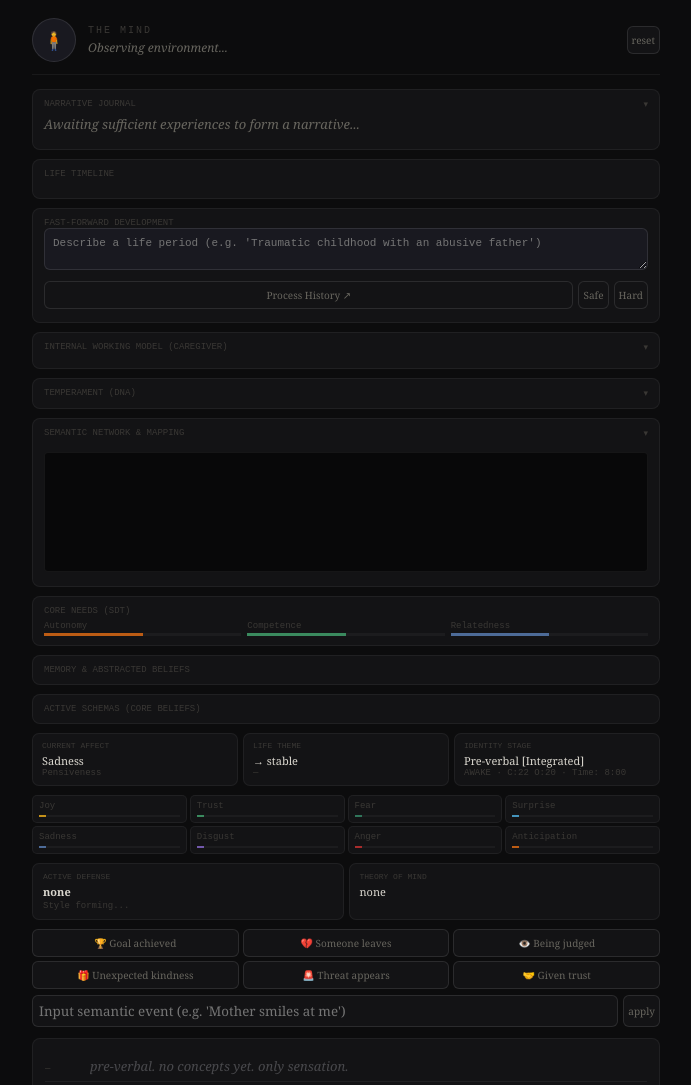
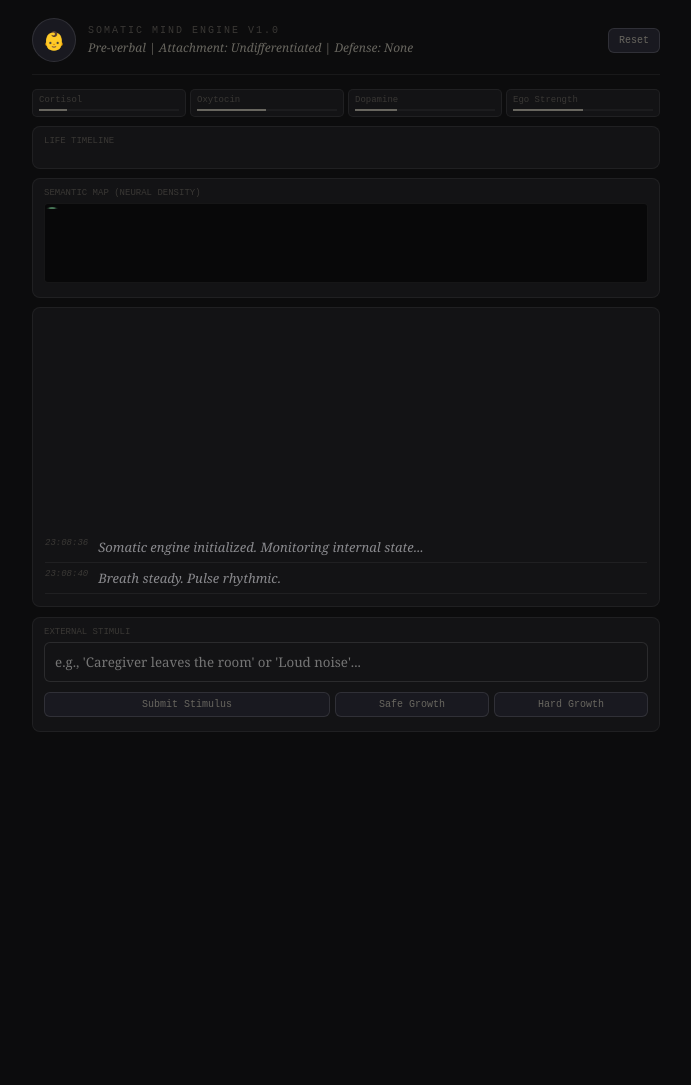
Before and after one commit to KalelTonatiuh/mind-app, a website: page public/index.html in a window 1280 px wide. Shown: the top 1085 px of the page, without its empty margins (294-985 px from the left). After the commit the page ends 801 px from the top, so only its background shows below. Drawn offline with Linux system fonts and the light colour scheme.

Commit message:
fixed fastForward error and integrated engine

```diff
--- a/public/index.html
+++ b/public/index.html
@@ -6,7 +6,7 @@
     <title>The Mind — Autonomous Psyche</title>
     <style>
         /* ═══════════════════════════════════════════════════════
-   CORE STYLING & VARIABLES
+           CORE STYLING
            ═══════════════════════════════════════════════════════ */
         *, *::before, *::after { box-sizing:border-box; margin:0; padding:0; }
         :root {
@@ -14,283 +14,281 @@
             --b:rgba(255,255,255,0.055); --b2:rgba(255,255,255,0.1);
             --t:#dad7cf; --t2:#68665f; --t3:#3a3835;
             --f:'Georgia', serif; --m:'Courier New', monospace;
-  /* Thought Kind Colors */
-  --c-somatic: #5a5a5e;
-  --c-belief: #4a7a5a;
-  --c-mem: #7a6a4a;
-  --c-tom: #4a6a7a;
-  --c-need: #5a4a7a;
-  --c-rum: #71717a;
+            --c-somatic: #8a8a8e; --c-belief: #4a7a5a; --c-mem: #7a6a4a;
+            --c-tom: #4a6a7a; --c-need: #5a4a7a; --c-rum: #71717a;
         }
 
-::-webkit-scrollbar { width: 4px; height: 4px; }
-::-webkit-scrollbar-track { background: transparent; }
-::-webkit-scrollbar-thumb { background: var(--b2); border-radius: 10px; }
-
-body {
-    background:var(--bg);
-    color:var(--t);
-    font-family:var(--f);
-    min-height:100vh;
-    padding:18px 16px 60px;
-    max-width:660px;
-    margin:0 auto;
-}
-
-/* ═══════════════════════════════════════════════════════
-   UI COMPONENTS
-   ═══════════════════════════════════════════════════════ */
+        body { background:var(--bg); color:var(--t); font-family:var(--f); min-height:100vh; padding:18px 16px 60px; max-width:660px; margin:0 auto; overflow-x: hidden; }
         .header { display:flex; align-items:center; gap:12px; margin-bottom:14px; padding-bottom:12px; border-bottom:0.5px solid var(--b); }
-.avatar { width:44px;height:44px;border-radius:50%;display:flex;align-items:center;justify-content:center;font-size:18px;border:1.5px solid var(--b2);background:var(--bg3);flex-shrink:0; }
+        .avatar { width:44px;height:44px;border-radius:50%;display:flex;align-items:center;justify-content:center;font-size:18px;border:1.5px solid var(--b2);background:var(--bg3); }
         .mind-label { font-size:10px;color:var(--t3);text-transform:uppercase;font-family:var(--m); letter-spacing: 2px; }
         .mind-status { font-size:12px;color:var(--t2);font-style:italic;margin-top:3px; }
 
         .panel { border-radius:8px;border:0.5px solid var(--b);background:var(--bg2);padding:9px 11px;margin-bottom:9px; }
-.panel-title { font-size:9px;color:var(--t3);font-family:var(--m);text-transform:uppercase;display:flex;justify-content:space-between;cursor:pointer; }
+        .panel-title { font-size:9px;color:var(--t3);font-family:var(--m);text-transform:uppercase;display:flex;justify-content:space-between; margin-bottom: 5px; }
 
-/* Life Timeline Scroll */
-#life-timeline { display: flex; gap: 10px; overflow-x: auto; padding-bottom: 5px; margin-top: 5px; }
-.timeline-event {
-    min-width: 110px;
-    padding: 6px;
-    background: var(--bg3);
-    border: 0.5px solid var(--b);
-    border-radius: 4px;
-    font-size: 9px;
-    font-family: var(--m);
-    white-space: normal;
-}
+        #life-timeline { display: flex; gap: 8px; overflow-x: auto; padding-bottom: 8px; }
+        .timeline-event { min-width: 120px; padding: 6px; background: var(--bg3); border: 0.5px solid var(--b); border-radius: 4px; font-size: 9px; font-family: var(--m); color: var(--t2); }
 
-/* Narrative Journal */
-#b-journal { font-size: 13px; line-height: 1.5; color: var(--t2); font-style: italic; padding: 5px 0; }
+        .thought-stream { border-radius:8px;border:0.5px solid var(--b);background:var(--bg2);padding:12px;height:300px;overflow-y:auto; margin-bottom:10px; display: flex; flex-direction: column-reverse; }
+        .thought { padding:6px 0; border-bottom:0.5px solid var(--b); font-size:13px; display:flex; gap:10px; }
+        .thought .ts { font-size:9px; color:var(--t3); font-family:var(--m); min-width: 40px; }
+        .thought.somatic { color: var(--c-somatic); font-style: italic; }
+        .thought.memory { color: var(--c-mem); }
 
-.sem-grid { display:flex;flex-wrap:wrap;gap:3px; margin-top: 5px; }
-.sem-node { font-size:8px;font-family:var(--m);border-radius:3px;padding:1px 4px;border:0.5px solid var(--b); opacity: 0.8; }
-
-/* Canvas Visualizer */
-#semantic-map { width: 100%; height: 120px; background: #080809; border-radius: 4px; margin-top: 8px; border: 0.5px solid var(--b); }
-
-.need-row { display:flex;gap:6px; margin-top:5px; }
-.need-item { flex:1; }
-.need-label { font-size:9px;color:var(--t3);font-family:var(--m);margin-bottom:2px; }
-.need-track { height:3px;background:rgba(255,255,255,.04); }
-.need-fill { height:100%;transition:width .9s; }
-
-.state-row { display:flex;gap:5px;margin-bottom:9px; }
-.scard { flex:1;min-width:0;border-radius:7px;padding:7px 9px;border:0.5px solid var(--b);background:var(--bg2); }
-.sc-l { font-size:8px;color:var(--t3);text-transform:uppercase;font-family:var(--m); margin-bottom: 3px; }
-.sc-v { font-size:11px;color:var(--t); }
-.sc-s { font-size:9px;color:var(--t3);font-family:var(--m); }
-
-.egrid { display:grid;grid-template-columns:repeat(4,1fr);gap:3px;margin-bottom:9px; }
+        .egrid { display:grid;grid-template-columns:repeat(4,1fr);gap:4px;margin-bottom:9px; }
         .ebar { border-radius:5px;padding:5px 6px;border:0.5px solid var(--b);background:var(--bg2); }
         .ebar .el { font-size:9px;color:var(--t3);font-family:var(--m); }
         .ebar .et { height:2px;background:rgba(255,255,255,.04); margin-top: 4px; }
-.ebar .ef { height:100%;transition:width .8s; }
+        .ebar .ef { height:100%; transition: width 0.8s; background: var(--t2); }
 
-.info-row { display:flex; gap:5px; margin-bottom:9px; }
-.info-card { flex:1; background:var(--bg2); border:0.5px solid var(--b); padding:8px 10px; border-radius:7px; }
+        .evbtn { border-radius:6px;padding:6px 10px;border:0.5px solid var(--b2);background:var(--bg3);font-size:10px;color:var(--t2);cursor:pointer; font-family: var(--m); }
+        .evbtn:hover { color:white; border-color:var(--t2); }
 
-/* Thought Stream */
-.thought-stream { border-radius:8px;border:0.5px solid var(--b);background:var(--bg2);padding:12px;min-height:160px;max-height:350px;overflow-y:auto; margin-bottom:10px; }
-.thought { padding:6px 0; border-bottom:0.5px solid var(--b); font-size:13px; display:flex; gap:10px; align-items: baseline; }
-.thought .ts { font-size:9px; color:var(--t3); font-family:var(--m); min-width: 35px; }
-.thought .tx { flex: 1; opacity: 0.75; }
-.thought.nv .tx { color: var(--c-somatic); font-style: italic; }
-.thought.sem .tx { color: var(--c-belief); }
-.thought.mem .tx { color: var(--c-mem); font-style: italic; }
-.thought.tom .tx { color: var(--c-tom); }
-.thought.need .tx { color: var(--c-need); }
-.thought.rum .tx { color: var(--c-rum); }
+        #semantic-map { width: 100%; height: 80px; background: #080809; border-radius: 4px; border: 0.5px solid var(--b); }
 
-.evgrid { display:grid;grid-template-columns:repeat(3,1fr);gap:4px;margin-bottom:6px; }
-.evbtn { border-radius:6px;padding:6px 4px;border:0.5px solid var(--b2);background:var(--bg2);font-size:10px;color:var(--t2);cursor:pointer; font-family: var(--f); }
-.evbtn:hover { background:var(--bg3); color:var(--t); }
-
-.tbar { border-radius:5px;padding:6px 8px;border:0.5px solid var(--b);background:var(--bg2); margin-bottom:4px; }
-.tbar-label { font-size:9px;color:var(--t3);font-family:var(--m); }
-.tbar-track { height:3px;background:rgba(255,255,255,.06); }
-.tbar-fill { height:100%; }
-
-.mem-list { max-height:120px; overflow-y:auto; }
-.mem-item { padding: 4px 0; border-bottom: 0.5px solid var(--b); display: flex; gap: 10px; align-items: baseline; font-size: 12px; opacity: 0.8; }
-.mem-dot { width: 4px; height: 4px; border-radius: 50%; flex-shrink: 0; margin-top: 6px; }
-
-.si { font-size: 12px; padding: 4px 0; display: flex; flex-direction: column; gap: 2px; }
-.sl { font-family: var(--f); font-weight: bold; opacity: 0.85; }
-.si.neg .sl { color: #a84040; }
-.si.pos .sl { color: #4a9e6b; }
-.st { height: 2px; background: rgba(255,255,255,0.04); border-radius: 1px; overflow: hidden; width: 100%; }
-.sf { height: 100%; transition: width 0.9s; }
+        input[type="text"] { width:100%;background:var(--bg2);border:0.5px solid var(--b2);color:white;padding:10px;border-radius:6px; outline:none; font-family:var(--f); margin-bottom: 10px; }
     </style>
 </head>
 <body>
 
-<!-- ═══════════════════════════════════════════════════════
-     HEADER & IDENTITY
-     ═══════════════════════════════════════════════════════ -->
 <div class="header">
-  <div class="avatar" id="av">🧍</div>
+    <div class="avatar" id="avatar">👶</div>
     <div style="flex:1">
-    <div class="mind-label">The Mind</div>
-    <div class="mind-status" id="status">Observing environment...</div>
+        <div class="mind-label">Somatic Mind Engine v1.0</div>
+        <div class="mind-status" id="status">Awake - Processing Soma</div>
     </div>
-  <button class="evbtn" onclick="resetMind()">reset</button>
+    <button class="evbtn" onclick="location.reload()">Reset</button>
 </div>
 
-<!-- NEW: NARRATIVE JOURNAL PANEL -->
-<div class="panel">
-    <div class="panel-title" onclick="togglePanel('p-journ','b-journal')"><span>Narrative Journal</span> <span class="ptog">▾</span></div>
-    <div id="b-journal">Awaiting sufficient experiences to form a narrative...</div>
+<!-- TOP METRICS -->
+<div class="egrid">
+    <div class="ebar"><div class="el">Cortisol</div><div class="et"><div id="bar-cortisol" class="ef"></div></div></div>
+    <div class="ebar"><div class="el">Oxytocin</div><div class="et"><div id="bar-oxytocin" class="ef"></div></div></div>
+    <div class="ebar"><div class="el">Dopamine</div><div class="et"><div id="bar-dopamine" class="ef"></div></div></div>
+    <div class="ebar"><div class="el">Ego Strength</div><div class="et"><div id="bar-ego" class="ef"></div></div></div>
 </div>
 
-<!-- NEW: LIFE TIMELINE (HORIZONTAL) -->
+<!-- NARRATIVE & TIMELINE -->
 <div class="panel">
     <div class="panel-title">Life Timeline</div>
-    <div id="life-timeline">
-        <!-- Events injected here by render() -->
-    </div>
-</div>
-
-<!-- ═══════════════════════════════════════════════════════
-     SIMULATION CONTROLS
-     ═══════════════════════════════════════════════════════ -->
-<div class="panel">
-    <div class="panel-title">Fast-Forward Development</div>
-    <textarea id="ff-input" style="width:100%;background:var(--bg3);border:0.5px solid var(--b2);color:white;font-size:11px;padding:8px;border-radius:6px;margin-bottom:6px; outline:none; font-family:var(--m);" rows="2" placeholder="Describe a life period (e.g. 'Traumatic childhood with an abusive father')"></textarea>
-    <div style="display:flex; gap:5px;">
-        <button class="evbtn" style="flex:1" onclick="fastForward()">Process History ↗</button>
-        <button class="evbtn" onclick="fastForwardPreset('safe')">Safe</button>
-        <button class="evbtn" onclick="fastForwardPreset('hard')">Hard</button>
-    </div>
-    <div id="ff-progress" style="font-size:9px;color:var(--t3);margin-top:4px; font-family: var(--m);"></div>
-</div>
-
-<!-- ═══════════════════════════════════════════════════════
-     BIOLOGICAL & SOCIAL STATE
-     ═══════════════════════════════════════════════════════ -->
-<div class="panel" id="p-cg">
-    <div class="panel-title" onclick="togglePanel('p-cg','b-cg')"><span>Internal Working Model (Caregiver)</span> <span class="ptog">▾</span></div>
-    <div id="b-cg">
-        <div id="cg-grid"></div>
-        <div id="cg-iwm" style="font-size:9px;color:var(--t3);margin-top:6px; font-family: var(--m);"></div>
-    </div>
-</div>
-
-<div class="panel" id="p-temp">
-    <div class="panel-title" onclick="togglePanel('p-temp','temp-grid')"><span>Temperament (DNA)</span> <span class="ptog">▾</span></div>
-    <div id="temp-grid" style="display:grid; grid-template-columns: 1fr 1fr; gap:5px;"></div>
-</div>
-
-<!-- ═══════════════════════════════════════════════════════
-     COGNITIVE ARCHITECTURE
-     ═══════════════════════════════════════════════════════ -->
-<div class="panel" id="p-sem">
-    <div class="panel-title" onclick="togglePanel('p-sem','sem-container')"><span>Semantic Network & Mapping</span> <span class="ptog">▾</span></div>
-    <div id="sem-container">
-        <div id="sem-grid" class="sem-grid"></div>
-        <!-- NEW: SEMANTIC MAP CANVAS -->
-        <canvas id="semantic-map" width="600" height="120"></canvas>
-    </div>
+    <div id="life-timeline"></div>
 </div>
 
 <div class="panel">
-    <div class="panel-title">Core Needs (SDT)</div>
-    <div class="need-row" id="need-row"></div>
+    <div class="panel-title">Semantic Map (Neural Density)</div>
+    <canvas id="semantic-map"></canvas>
 </div>
 
+<!-- THOUGHT STREAM -->
+<div class="thought-stream" id="stream"></div>
+
+<!-- INPUTS -->
 <div class="panel">
-    <div class="panel-title">Memory & Abstracted Beliefs <span id="mem-count" style="opacity:0.5; font-family: var(--m);"></span></div>
-    <div class="mem-list" id="mem-list"></div>
+    <div class="panel-title">External Stimuli</div>
+    <input type="text" id="event-input" placeholder="e.g., 'Caregiver leaves the room' or 'Loud noise'...">
+    <div style="display:flex; gap:5px;">
+        <button class="evbtn" style="flex:2" onclick="processManualEvent()">Submit Stimulus</button>
+        <button class="evbtn" style="flex:1" onclick="fastForwardPreset('safe')">Safe Growth</button>
+        <button class="evbtn" style="flex:1" onclick="fastForwardPreset('hard')">Hard Growth</button>
+    </div>
+    <div id="ff-progress" style="font-size:9px; color:var(--t3); margin-top:5px; font-family:var(--m);"></div>
 </div>
 
-<div class="panel">
-    <div class="panel-title">Active Schemas (Core Beliefs)</div>
-    <div id="schema-grid" style="display:grid; grid-template-columns: 1fr 1fr; gap:4px;"></div>
-</div>
+<script>
+/* ═══════════════════════════════════════════════════════
+   CORE ENGINE STATE
+   ═══════════════════════════════════════════════════════ */
+const Mind = {
+    // 1. Biological Foundation
+    chemistry: { cortisol: 20, oxytocin: 50, dopamine: 30, ego: 50 },
+    soma: { breath: 'steady', tension: 'low', throat: 'open', heartRate: 65 },
 
-<!-- ═══════════════════════════════════════════════════════
-     REAL-TIME STATUS
-     ═══════════════════════════════════════════════════════ -->
-<div class="state-row">
-  <div class="scard">
-    <div class="sc-l">Current Affect</div>
-    <div class="sc-v" id="ds">Neutral</div>
-    <div class="sc-s" id="dn">—</div>
-  </div>
-  <div class="scard">
-    <div class="sc-l">Life Theme</div>
-    <div class="sc-v" id="tv">Unformed</div>
-    <div class="sc-s" id="ts2">—</div>
-  </div>
-  <div class="scard">
-    <div class="sc-l">Identity Stage</div>
-    <div class="sc-v" id="dev-stage">Pre-verbal</div>
-    <div class="sc-s" id="dev-plasticity">—</div>
-  </div>
-</div>
+    // 2. Developmental State
+    age: 0, // In months
+    stage: 'Pre-verbal',
+    attachment: 'Undifferentiated',
 
-<div class="egrid" id="egrid"></div>
+    // 3. Memory & Language
+    memories: [],
+    narrative: "Existence begins in the body.",
+    semanticNet: new Map(),
 
-<div class="info-row">
-  <div class="info-card">
-    <div class="sc-l">Active Defense</div>
-    <div id="defn" style="font-size:11px; font-weight:bold;">none</div>
-    <div id="def-style" style="font-size:9px; color:var(--t3); font-family:var(--m); margin-top:2px;">Style forming...</div>
-  </div>
-  <div class="info-card">
-    <div class="sc-l">Theory of Mind</div>
-    <div id="tom-display" style="font-size:11px;">modeling other...</div>
-  </div>
-</div>
+    // 4. Defense Mechanisms
+    activeDefense: 'None',
 
-<!-- ═══════════════════════════════════════════════════════
-     INPUT & THOUGHT STREAM
-     ═══════════════════════════════════════════════════════ -->
-<div class="evgrid" id="evgrid"></div>
-<div style="display:flex;gap:5px;margin-bottom:11px;">
-  <input type="text" id="ci" placeholder="Input semantic event (e.g. 'Mother smiles at me')" style="flex:1;background:var(--bg2);border:0.5px solid var(--b2);color:white;padding:6px;border-radius:6px; outline:none; font-family:var(--f);" />
-  <button class="evbtn" onclick="sendCustom()">apply</button>
-</div>
+    // 5. Config
+    heartbeatRate: 4500,
+    isProcessing: false
+};
 
-<div class="thought-stream" id="stream">
-    <div class="thought nv"><span class="ts">—</span><span class="tx">pre-verbal. no concepts yet. only sensation.</span></div>
-</div>
-<!-- ═══════════════════════════════════════════════════════
-     THE 23-FILE BRAIN ARCHITECTURE (Corrected Dependency Order)
-     ═══════════════════════════════════════════════════════ -->
+const PRIMITIVES = ["throat", "chest", "jaw", "breath", "morning", "void", "weight", "pulse"];
 
-<!-- 1. Foundations -->
-<script src="js/01-primes.js"></script>
-<script src="js/02-network.js"></script>
-<script src="js/03-temperament.js"></script>
-<script src="js/04-emotions.js"></script>
+/* ═══════════════════════════════════════════════════════
+   THE HEARTBEAT (MAIN LOOP)
+   ═══════════════════════════════════════════════════════ */
+function pulse() {
+    if (Mind.isProcessing) return;
 
-<!-- 2. Biology (Must define Body/Chem/Trauma before they are called by Main Loop) -->
-<script src="js/16-body.js"></script>
-<script src="js/17-chemistry.js"></script>
-<script src="js/18-heartbreak.js"></script>
-<script src="js/19-metacognition.js"></script>
-<script src="js/20-windows.js"></script>
-<script src="js/21-peers.js"></script>
-<script src="js/22-dualprocess.js"></script>
-<script src="js/23-pruning.js"></script>
+    // A. Biological Decay/Fluctuation
+    Mind.chemistry.cortisol += (Math.random() * 4) - 2;
+    Mind.chemistry.oxytocin -= 0.5;
 
-<!-- 3. Psychology (Must define Needs/Schemas/Memory before they are used by Thought Generation) -->
-<script src="js/05-caregiver.js"></script> <!-- Defines CAREGIVER & IWM -->
-<script src="js/06-schemas.js"></script>
-<script src="js/07-needs.js"></script>
-<script src="js/08-memory.js"></script> <!-- Defines episodicMemory & NARRATIVE_SELF -->
-<script src="js/11-development.js"></script>
+    // B. Somatic Interpretation
+    let somaticSignal = "";
+    if (Mind.chemistry.cortisol > 60) {
+        Mind.soma.throat = "tight";
+        Mind.soma.tension = "high";
+        somaticSignal = "Throat tight. Chest heavy. High cortisol alarm.";
+        Mind.activeDefense = Mind.chemistry.ego < 40 ? "Regression" : "Reaction Formation";
+    } else {
+        Mind.soma.throat = "open";
+        Mind.soma.tension = "low";
+        somaticSignal = "Breath steady. Pulse rhythmic.";
+        Mind.activeDefense = "None";
+    }
 
-<!-- 4. Social/Output & Thought Logic (Must define ToM, Defenses, Thoughts, Events before Main Loop) -->
-<script src="js/09-tom.js"></script>
-<script src="js/10-defense.js"></script>
-<script src="js/12-thoughts.js"></script>
-<script src="js/13-events.js"></script> <!-- Defines sendCustom and initEventButtons -->
-<script src="js/14-render.js"></script>
+    // C. Dream Cycles (Hebbian linking if cortisol is low)
+    if (Mind.chemistry.cortisol < 30) {
+        performHebbianLinking();
+    }
 
-<!-- 5. Global Loop (Calls ALL other modules) -->
-<script src="js/15-main.js"></script>
+    // D. Output to UI
+    logThought(somaticSignal, "somatic");
+    updateUI();
+}
+
+/* ═══════════════════════════════════════════════════════
+   SYSTEM METHODS
+   ═══════════════════════════════════════════════════════ */
+
+function processManualEvent(customText = null) {
+    const input = document.getElementById('event-input');
+    const val = customText || input.value;
+    if (!val) return;
+
+    // 1. Somatic Impact
+    if (val.toLowerCase().includes("loud") || val.toLowerCase().includes("leaves") || val.toLowerCase().includes("hit")) {
+        Mind.chemistry.cortisol += 25;
+        Mind.chemistry.oxytocin -= 15;
+        logThought(`External shock: ${val}. Somatic alarm triggered.`, "somatic");
+    } else {
+        Mind.chemistry.oxytocin += 20;
+        Mind.chemistry.cortisol -= 10;
+        logThought(`External soothe: ${val}. Oxytocin rising.`, "somatic");
+    }
+
+    // 2. Memory Encoding (with Reconsolidation logic)
+    const mem = {
+        text: val,
+        cortisolAtTime: Mind.chemistry.cortisol,
+        age: Mind.age,
+        timestamp: new Date().toLocaleTimeString()
+    };
+    Mind.memories.push(mem);
+
+    // 3. Narrative Update
+    if (Mind.age > 12) {
+        Mind.stage = "Verbal / Symbolic";
+        updateLifeTimeline(val);
+    }
+
+    input.value = "";
+    updateUI();
+}
+
+async function fastForwardPreset(type) {
+    const progress = document.getElementById('ff-progress');
+    Mind.isProcessing = true;
+
+    for (let i = 0; i < 5; i++) {
+        Mind.age += 6;
+        progress.innerText = `Aging... Year ${Math.floor(Mind.age/12)}. Processing Life Themes.`;
+
+        if (type === 'hard') {
+            Mind.chemistry.cortisol += 10;
+            Mind.chemistry.ego -= 5;
+            Mind.attachment = "Disorganized";
+            processManualEvent("Caregiver neglect/stress incident");
+        } else {
+            Mind.chemistry.oxytocin += 10;
+            Mind.chemistry.ego += 5;
+            Mind.attachment = "Secure";
+            processManualEvent("Attuned caregiver interaction");
+        }
+        await new Promise(r => setTimeout(r, 600));
+    }
+
+    progress.innerText = "Development integrated.";
+    Mind.isProcessing = false;
+    setTimeout(() => progress.innerText = "", 2000);
+    updateUI();
+}
+
+function performHebbianLinking() {
+    // Randomly link two primitive concepts when safe
+    const p1 = PRIMITIVES[Math.floor(Math.random() * PRIMITIVES.length)];
+    const p2 = PRIMITIVES[Math.floor(Math.random() * PRIMITIVES.length)];
+    if (p1 !== p2) {
+        const link = `${p1}_${p2}`;
+        Mind.semanticNet.set(link, (Mind.semanticNet.get(link) || 0) + 1);
+        drawSemanticMap();
+    }
+}
+
+/* ═══════════════════════════════════════════════════════
+   UI & RENDERING
+   ═══════════════════════════════════════════════════════ */
+function logThought(text, type) {
+    const stream = document.getElementById('stream');
+    const div = document.createElement('div');
+    div.className = `thought ${type}`;
+    div.innerHTML = `<span class="ts">${new Date().toLocaleTimeString([], {hour12:false, hour:'2-digit', minute:'2-digit', second:'2-digit'})}</span> <span class="tx">${text}</span>`;
+    stream.prepend(div);
+}
+
+function updateUI() {
+    document.getElementById('bar-cortisol').style.width = `${Math.min(Mind.chemistry.cortisol, 100)}%`;
+    document.getElementById('bar-oxytocin').style.width = `${Math.min(Mind.chemistry.oxytocin, 100)}%`;
+    document.getElementById('bar-dopamine').style.width = `${Math.min(Mind.chemistry.dopamine, 100)}%`;
+    document.getElementById('bar-ego').style.width = `${Math.min(Mind.chemistry.ego, 100)}%`;
+
+    document.getElementById('status').innerText = `${Mind.stage} | Attachment: ${Mind.attachment} | Defense: ${Mind.activeDefense}`;
+    document.getElementById('avatar').innerText = Mind.age < 12 ? "👶" : Mind.age < 216 ? "🧑" : "🧓";
+}
+
+function updateLifeTimeline(eventText) {
+    const container = document.getElementById('life-timeline');
+    const div = document.createElement('div');
+    div.className = 'timeline-event';
+    div.innerHTML = `<strong>Age ${Math.floor(Mind.age/12)}y</strong><br>${eventText}`;
+    container.appendChild(div);
+}
+
+function drawSemanticMap() {
+    const canvas = document.getElementById('semantic-map');
+    const ctx = canvas.getContext('2d');
+    ctx.clearRect(0, 0, canvas.width, canvas.height);
+
+    ctx.fillStyle = "#4a7a5a";
+    Mind.semanticNet.forEach((weight, link) => {
+        const x = Math.random() * canvas.width;
+        const y = Math.random() * canvas.height;
+        ctx.beginPath();
+        ctx.arc(x, y, weight * 2, 0, Math.PI * 2);
+        ctx.fill();
+    });
+}
+
+// Global functions for HTML access
+window.fastForwardPreset = fastForwardPreset;
+window.processManualEvent = processManualEvent;
+
+// Start Engine
+setInterval(pulse, Mind.heartbeatRate);
+updateUI();
+logThought("Somatic engine initialized. Monitoring internal state...", "somatic");
+
+</script>
 </body>
 </html>
```
Lines whose indentation alone changed are shown as unchanged.
